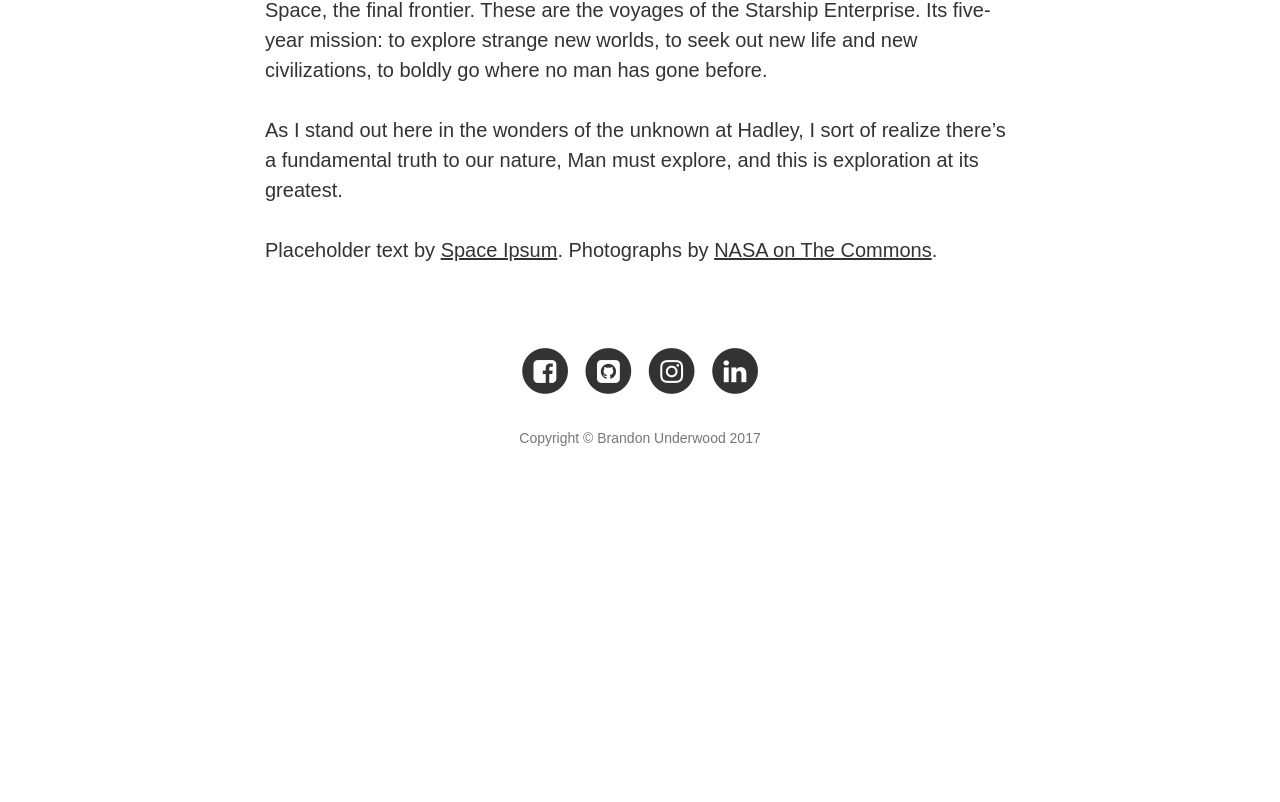
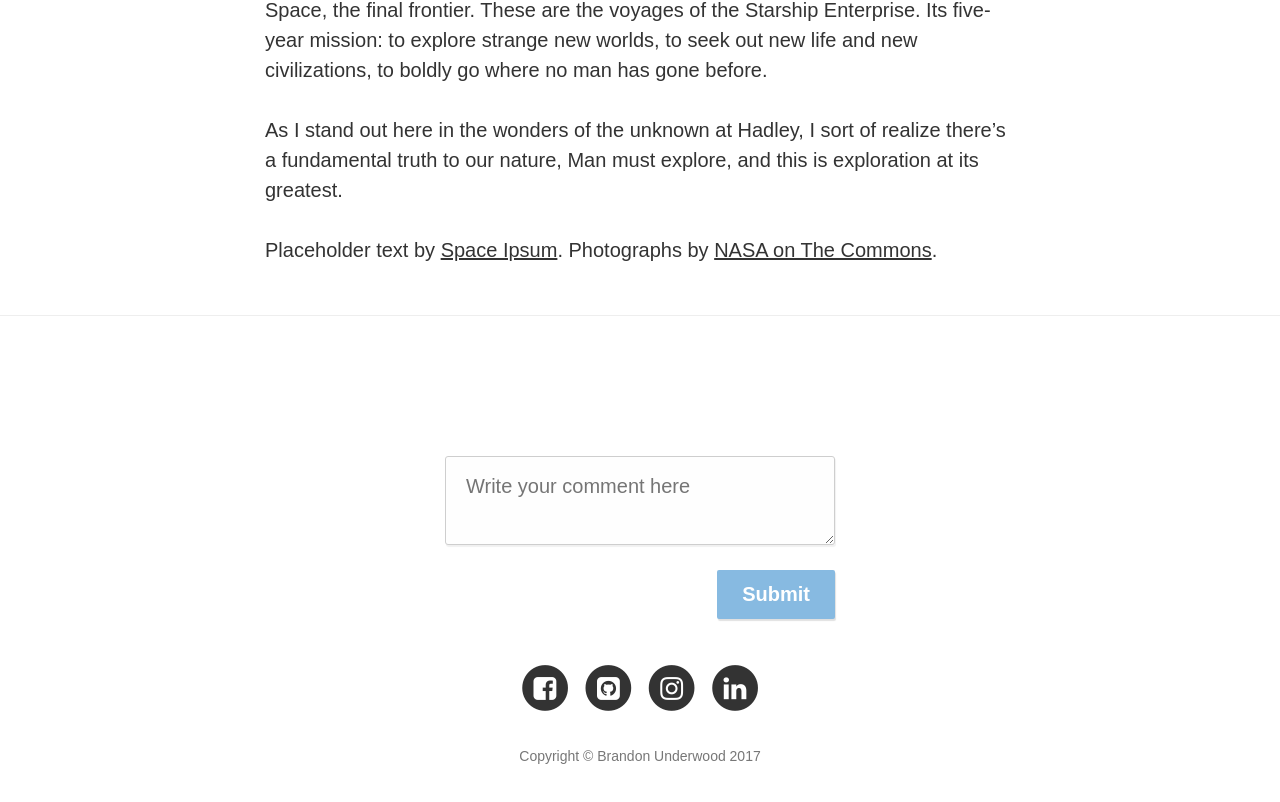
Before and after one commit to idhere703/gte, a React (Create React App) app: page /post/0 in a window 1280 px wide. Shown: the part 2190-2992 px from the top of the page. Before the commit the page ends 2704 px from the top, so only its background shows below. Built offline with nearby package versions, Linux system fonts and the light colour scheme.

Commit message:
Comments

```diff
--- a/src/components/comments.js
+++ b/src/components/comments.js
@@ -1,12 +1,22 @@
 import React from 'react';
 import Comment from './comment';
+import commentsData from '../data/comments';
 
 class Comments extends React.Component {
+
+  constructor(props) {
+    super(props);
+    this.state = {
+      comments: commentsData.getComments(this.props.postId)
+    };
+
+  }
+
   render() {
     return (
       <div>
         <ul className="comment-section">
-          { this.state.comments && this.state.comments.length &&
+          { this.state.comments &&
             this.state.comments.map((comment) => {
               return (<Comment comment={ comment }></Comment>);
             }) }
@@ -14,7 +24,6 @@ class Comments extends React.Component {
             <form>
               <textarea placeholder="Write your comment here" name="comment"></textarea>
               <div>
-                <img src="../img/avatar_user_2.jpg" width="35" alt="Profile of Bradley Jones" title="Bradley Jones" />
                 <button type="submit">Submit</button>
               </div>
             </form>
--- a/src/components/post.js
+++ b/src/components/post.js
@@ -1,5 +1,6 @@
 import React from 'react';
 import BlogPosts from '../data/blogposts';
+import Comments from './comments';
 
 class Post extends React.Component {
 
@@ -38,6 +39,8 @@ class Post extends React.Component {
                   </div>
                 </div>
               </article>
+              <hr/>
+              <Comments postId={ this.props.match.params.id }></Comments>
             </div>);
   }
 }
```
